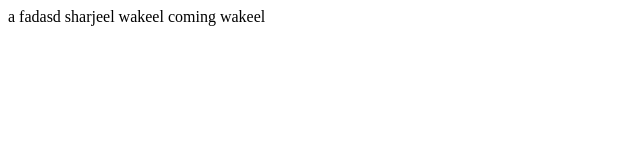
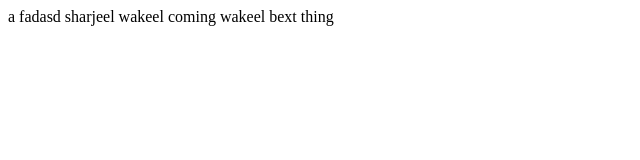
Before and after one commit to sharjeelwakeel/github-demo, a plain HTML site: page index.html in a window 1280 px wide. Shown: the full height of the page, 0-640 px from the left. Drawn offline with Linux system fonts and the light colour scheme.

Commit message:
Update index.html

```diff
--- a/index.html
+++ b/index.html
@@ -14,6 +14,6 @@
 
     wakeel
 
-
+    bext thing
 </body>
 </html>
```
